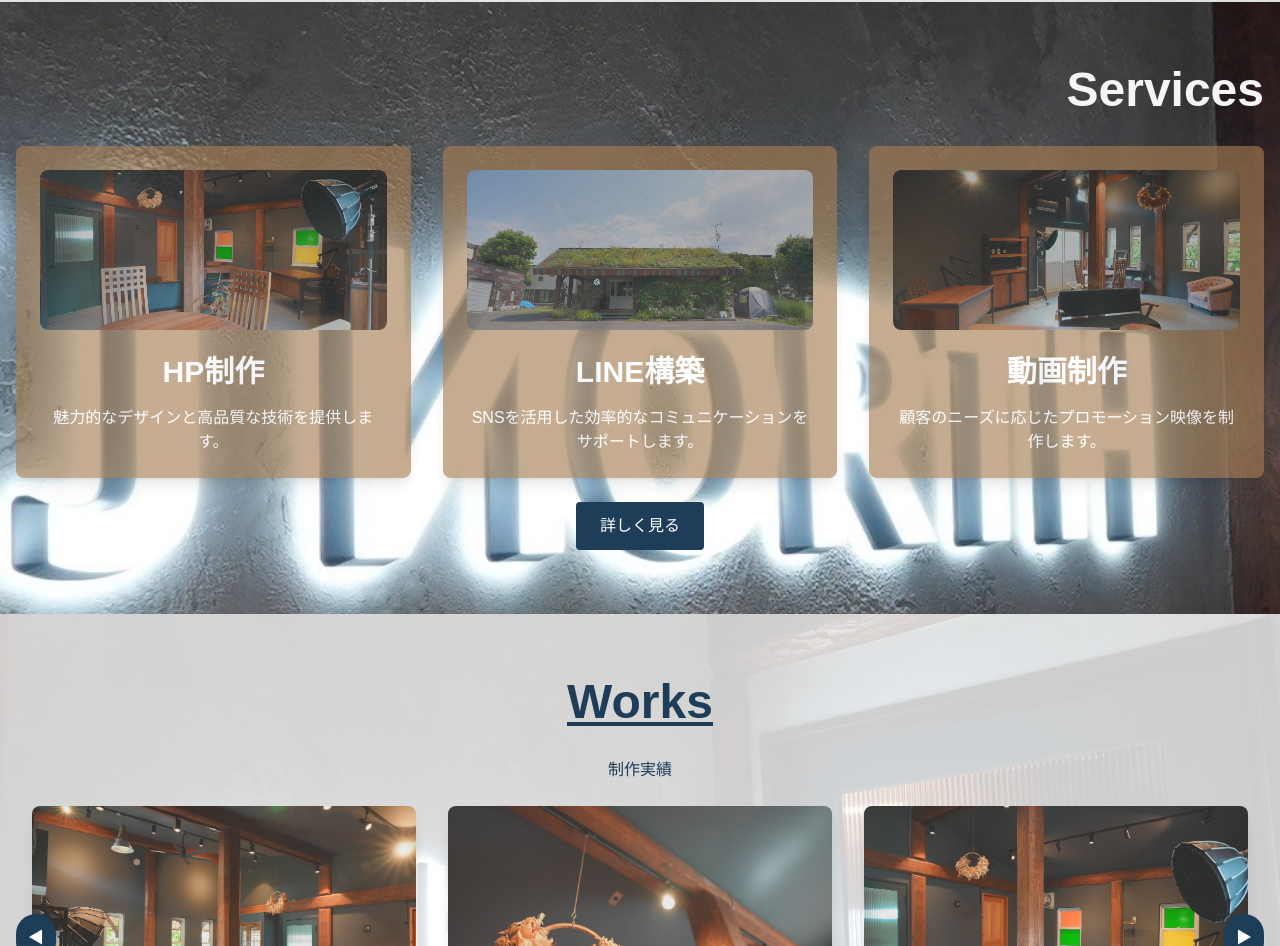
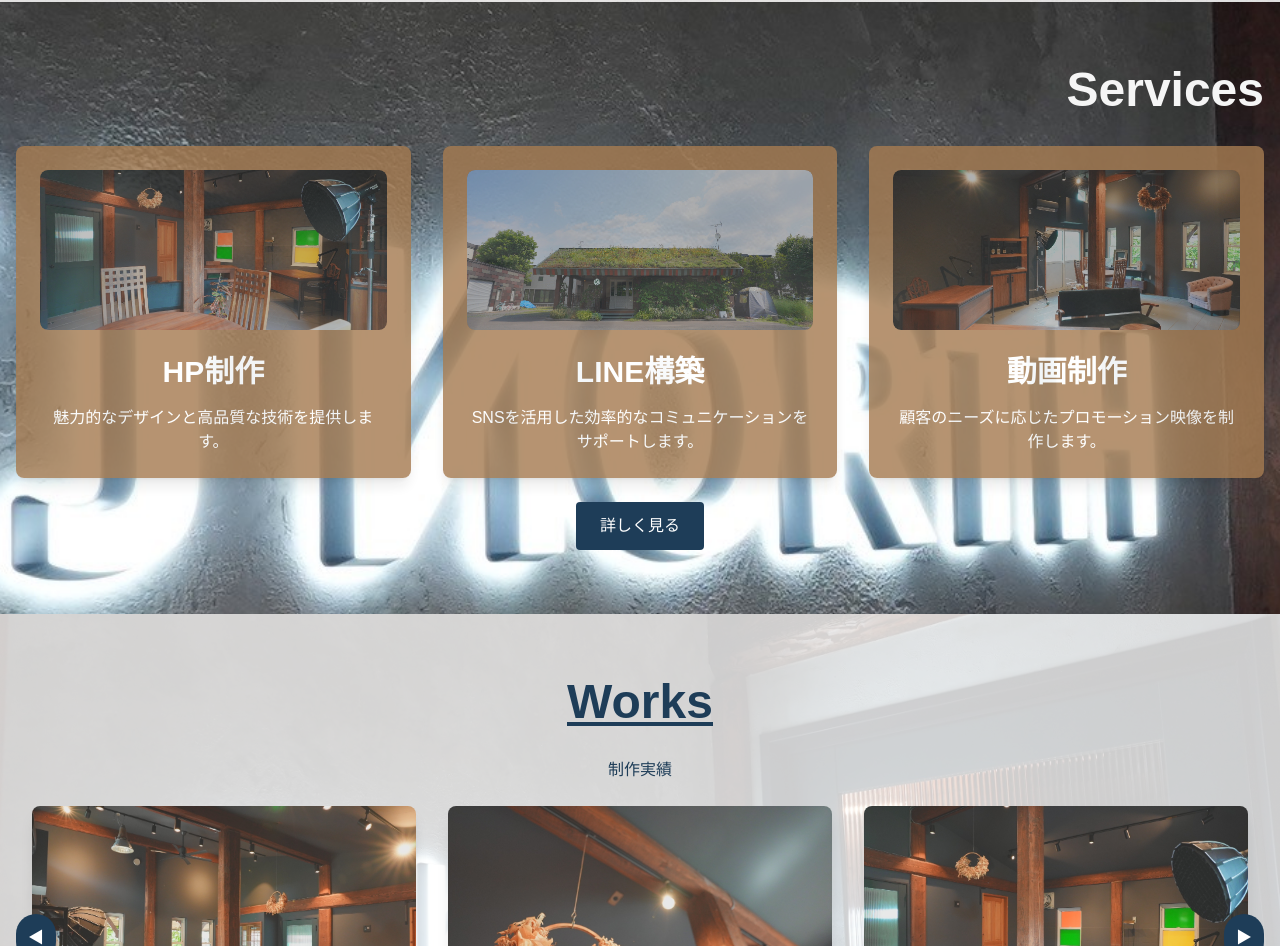
Before and after one commit to miryowasuke/kj-north-site, a Next.js app: page / in a window 1280 px wide. Shown: the part 1504-2450 px from the top of the page. Built offline with nearby package versions, Linux system fonts and the light colour scheme.

Commit message:
ServicesSection_項目opacity変更

```diff
--- a/app/homeSection/ServicesSection.tsx
+++ b/app/homeSection/ServicesSection.tsx
@@ -34,7 +34,7 @@ export default function ServicesSection() {
         <div className="grid grid-cols-1 md:grid-cols-3 gap-8">
           {/* HP制作 */}
           <motion.div
-            className="bg-warmWood bg-opacity-70 p-6 shadow-lg rounded-lg text-center"
+            className="bg-warmWood bg-opacity-90 p-6 shadow-lg rounded-lg text-center"
             initial={{ opacity: 0, scale: 0.8 }}
             whileInView={{ opacity: 0.9, scale: 1 }}
             transition={{ duration: 0.6, ease: "easeOut" }}
@@ -59,7 +59,7 @@ export default function ServicesSection() {
 
           {/* LINE構築 */}
           <motion.div
-            className="bg-warmWood bg-opacity-70 p-6 shadow-lg rounded-lg text-center"
+            className="bg-warmWood bg-opacity-90 p-6 shadow-lg rounded-lg text-center"
             initial={{ opacity: 0, scale: 0.8 }}
             whileInView={{ opacity: 0.9, scale: 1 }}
             transition={{ duration: 0.6, ease: "easeOut" }}
@@ -86,7 +86,7 @@ export default function ServicesSection() {
 
           {/* 動画制作 */}
           <motion.div
-            className="bg-warmWood bg-opacity-70 p-6 shadow-lg rounded-lg text-center"
+            className="bg-warmWood bg-opacity-90 p-6 shadow-lg rounded-lg text-center"
             initial={{ opacity: 0, scale: 0.8 }}
             whileInView={{ opacity: 0.9, scale: 1 }}
             transition={{ duration: 0.6, ease: "easeOut" }}
```
